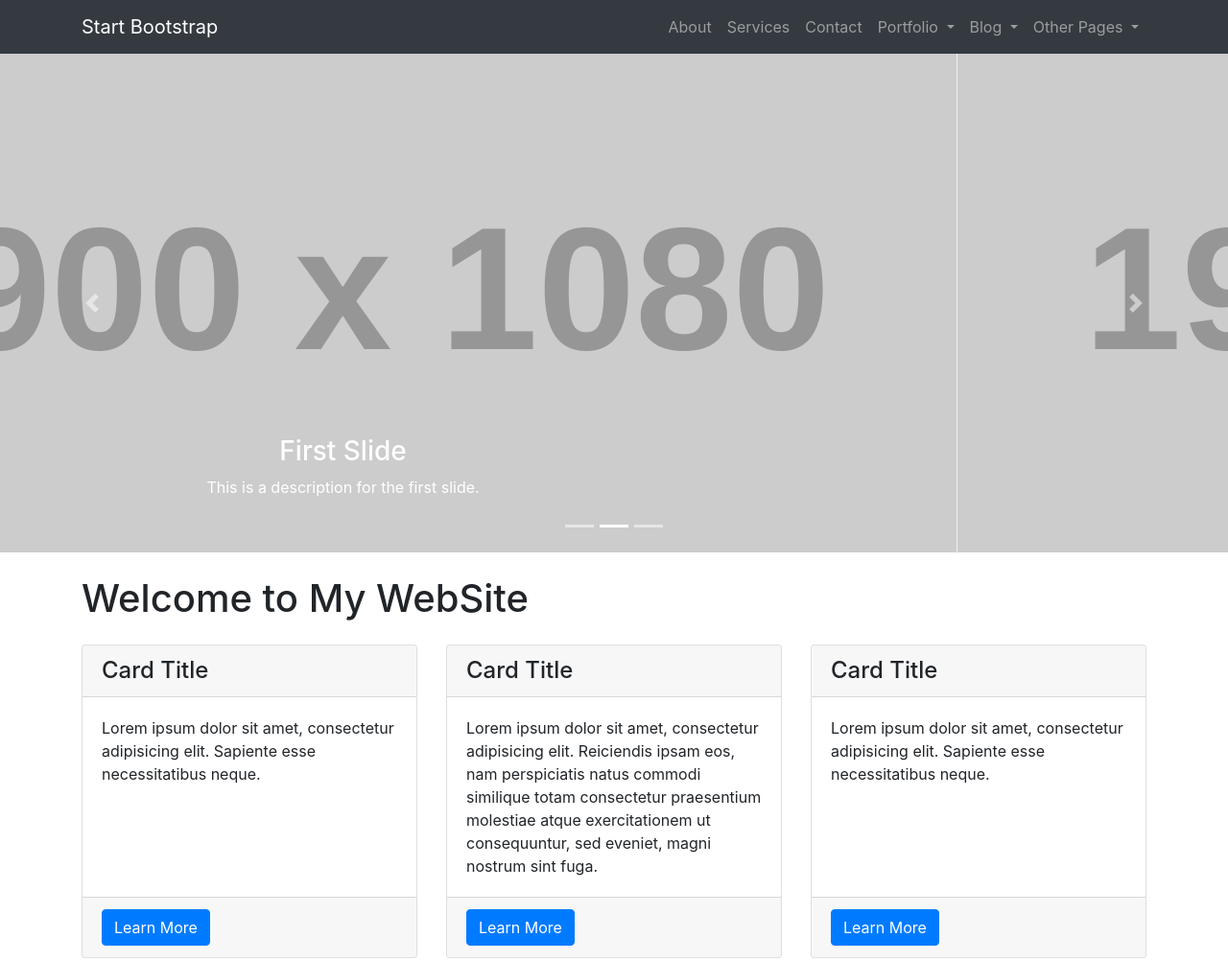
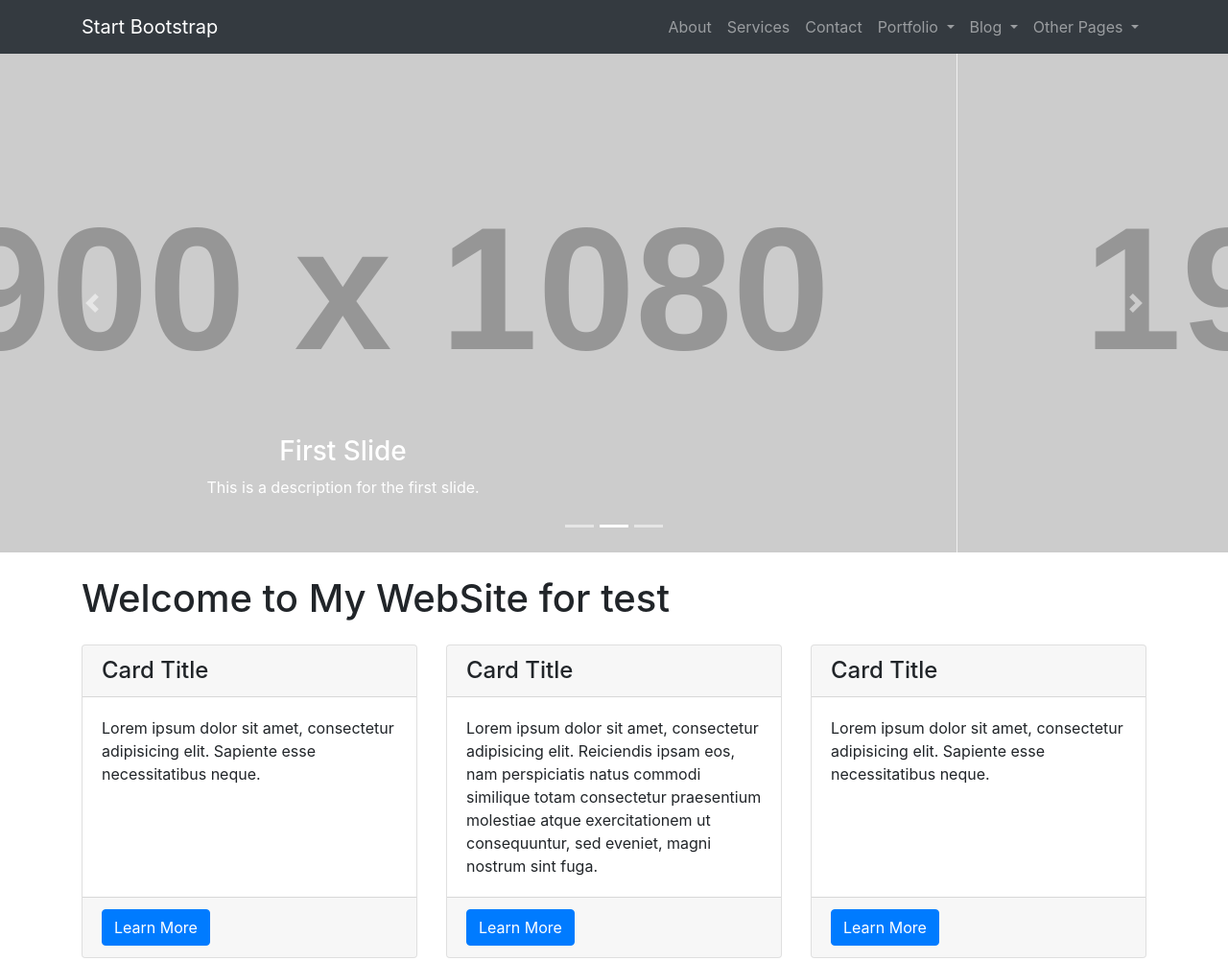
Before and after one commit to Bobby722/git_test, a website: page index.html in a window 1280 px wide. Shown: the top 1002 px of the page at 96% size. Drawn offline with Linux system fonts and the light colour scheme; placeholder pictures from the web are drawn by us.

Commit message:
修改index.html的h1

```diff
--- a/index.html
+++ b/index.html
@@ -121,7 +121,7 @@
     <!-- Page Content -->
     <div class="container">
 
-      <h1 class="my-4">Welcome to My WebSite</h1>
+      <h1 class="my-4">Welcome to My WebSite for test</h1>
 
       <!-- Marketing Icons Section -->
       <div class="row">
```
